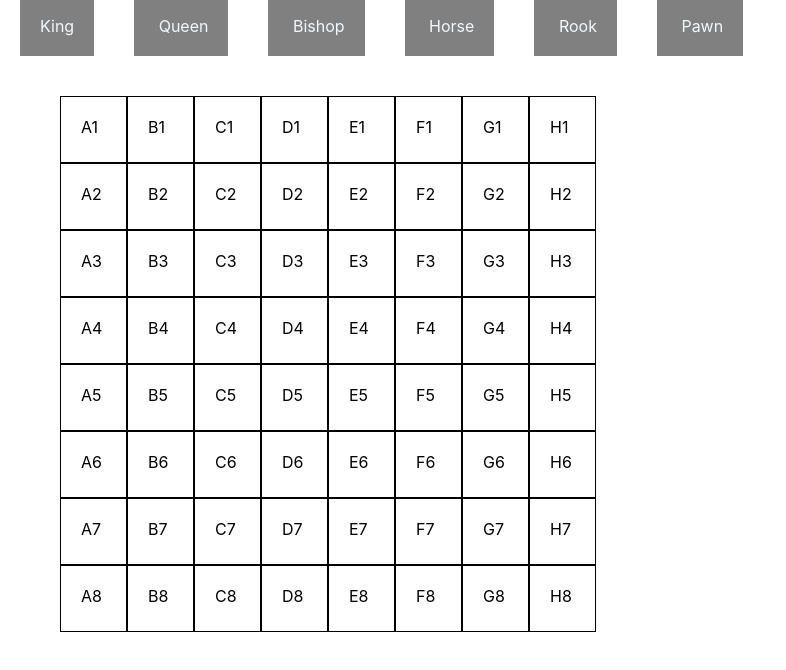
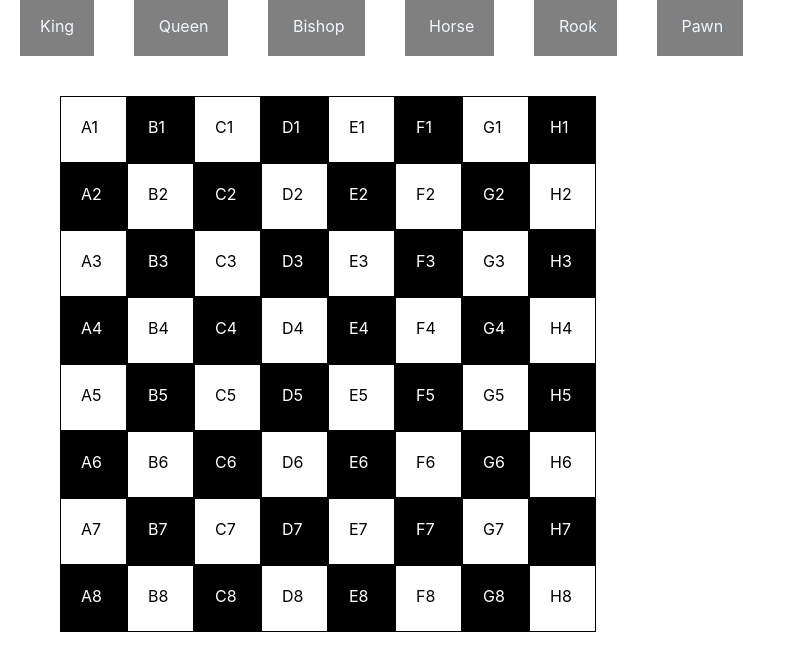
Before and after one commit to way2datta/chess, a React (Create React App) app in the folder chessboard-using-class-based-react/: page / in a window 1280 px wide. Shown: the top 670 px of the page, without its empty margins (0-786 px from the left). Built offline with nearby package versions, Linux system fonts and the light colour scheme; the HTML template or start-up script is replaced by a standard one.

Commit message:
Turned on prettier and black and white cells highlighted

```diff
--- a/chessboard-using-class-based-react/src/App.css
+++ b/chessboard-using-class-based-react/src/App.css
@@ -1,9 +1,9 @@
-.pieces-list{
+.pieces-list {
   list-style: none;
   padding: 0;
   display: block;
 }
-.pieces-list li{
+.pieces-list li {
   display: inline;
   min-height: 40px;
   min-width: 20px;
@@ -13,13 +13,13 @@
   color: aliceblue;
 }
 
-.chessboard{
+.chessboard {
   margin: 60px;
 }
-.chessboard .row{
+.chessboard .row {
   display: flex;
 }
-.cell{
+.cell {
   display: inline;
   min-height: 25px;
   min-width: 25px;
@@ -28,3 +28,11 @@
   color: #000;
   border: 1px solid #000;
 }
+.black {
+  background-color: #000;
+  color: #fff;
+}
+.white {
+  color: #000;
+  background-color: #fff;
+}
--- a/chessboard-using-class-based-react/src/ChessboardView.js
+++ b/chessboard-using-class-based-react/src/ChessboardView.js
@@ -2,20 +2,30 @@ import React, { Component } from 'react';
 import Chessboard from './Chessboard';
 
 export default class ChessboardView extends Component {
-  static renderEmptyBoard() {
-    return Chessboard.fileTitles.map((fileTitle) => (
-      <div key={fileTitle} className="row">
+  getAdditionalCssClasses(fileIndex, rankIndex) {
+    if (fileIndex % 2 === 0) {
+      return rankIndex % 2 === 0 ? "white" : "black";
+    }
+    return rankIndex % 2 === 0 ? "black" : "white";
+  }
+  renderEmptyBoard() {
+    return Chessboard.fileTitles.map((fileTitle, fileIndex) => (
+      <div key={fileTitle} className='row'>
         {
-          Chessboard.rankTitles.map((rankTitle) => <div key={rankTitle} className="cell">{`${`${rankTitle}${fileTitle}`}`}</div>)
+          Chessboard.rankTitles.map((rankTitle, rankIndex) => (
+            <div key={rankTitle} className={`cell ${this.getAdditionalCssClasses(fileIndex, rankIndex)}`}>
+              {`${`${rankTitle}${fileTitle}`}`}
+            </div>
+          ))
         }
-      </div>
+      </div >
     ));
   }
 
   render() {
     return (
       <div className="chessboard">
-        {ChessboardView.renderEmptyBoard()}
+        {this.renderEmptyBoard()}
       </div>
     );
   }
```
Also changed, not shown: chessboard-using-class-based-react/package.json (+19 -1 lines), chessboard-using-class-based-react/.eslintrc.json, 1 other file (tests, documents, lock files or other folders). Lines whose indentation alone changed are shown as unchanged.
